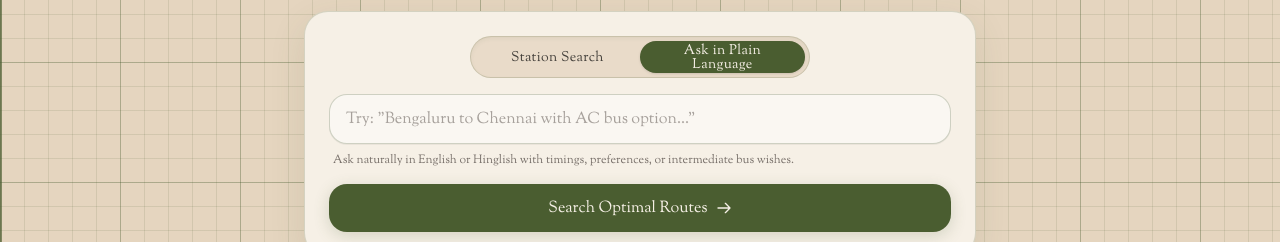
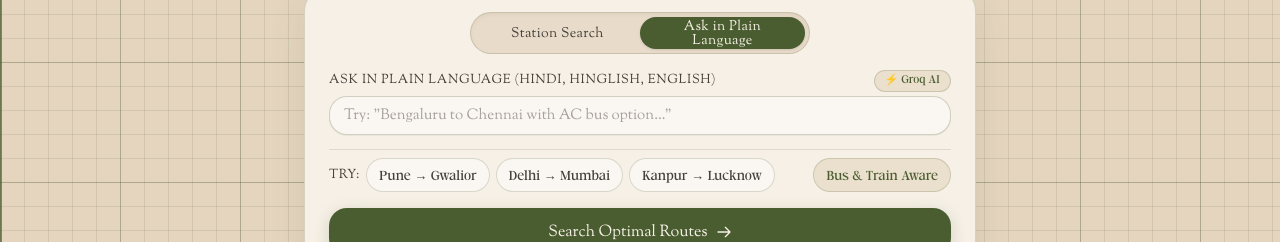
Before and after one commit to Hawlucha10/MargDarshak-backend, a React (Vite) app: page / in a window 1280 px wide. Both pictures are taken after a click on the button "Ask in Plain Language". Shown: the part 298-540 px from the top of the page. Built offline with nearby package versions, Linux system fonts and the light colour scheme; no server answers.

Commit message:
fix(ui): equalize search card size across Station Search and Plain Language toggle modes

```diff
--- a/src/components/SearchBar.tsx
+++ b/src/components/SearchBar.tsx
@@ -132,7 +132,10 @@ export default function SearchBar() {
         <div className="inline-flex items-center bg-[#E5D5BF]/75 p-1 rounded-full border border-[#4A5D30]/20 shadow-inner w-full max-w-[340px]">
           <button
             type="button"
-            onClick={() => setIsNlpMode(false)}
+            onClick={() => {
+              setIsNlpMode(false);
+              setErrorMsg('');
+            }}
             className={`flex-1 h-8 px-3 rounded-full text-xs sm:text-sm font-semibold tracking-wide transition-all cursor-pointer inline-flex items-center justify-center leading-none text-center ${
               !isNlpMode
                 ? 'bg-[#4A5D30] text-[#F6F0E6] shadow-sm'
@@ -143,7 +146,10 @@ export default function SearchBar() {
           </button>
           <button
             type="button"
-            onClick={() => setIsNlpMode(true)}
+            onClick={() => {
+              setIsNlpMode(true);
+              setErrorMsg('');
+            }}
             className={`flex-1 h-8 px-3 rounded-full text-xs sm:text-sm font-semibold tracking-wide transition-all cursor-pointer inline-flex items-center justify-center leading-none text-center ${
               isNlpMode
                 ? 'bg-[#4A5D30] text-[#F6F0E6] shadow-sm'
@@ -155,40 +161,26 @@ export default function SearchBar() {
         </div>
       </div>
 
-      {isNlpMode ? (
-        <div className="mb-4 space-y-2">
-          <div className="relative">
-            <input
-              type="text"
-              value={nlpQuery}
-              onChange={(e) => setNlpQuery(e.target.value)}
-              placeholder={`Try: "${DYNAMIC_PLACEHOLDERS[placeholderIdx]}"`}
-              className="w-full bg-[#FAF7F2] border border-[#4A5D30]/25 rounded-xl px-4 py-3 text-[#111111] text-sm sm:text-base outline-none focus:bg-white focus:ring-2 focus:ring-[#4A5D30]/30 focus:border-[#4A5D30] placeholder:text-stone-400 transition-all shadow-2xs"
-            />
-            {nlpQuery && (
-              <button
-                type="button"
-                onClick={() => setNlpQuery('')}
-                className="absolute right-3.5 top-1/2 -translate-y-1/2 text-stone-400 hover:text-[#4A5D30] text-sm font-bold p-1 cursor-pointer"
-              >
-                ✕
-              </button>
-            )}
-          </div>
-          <p className="text-xs text-stone-500 px-1">
-            Ask naturally in English or Hinglish with timings, preferences, or intermediate bus wishes.
-          </p>
-        </div>
-      ) : (
-        <div className="space-y-3.5 mb-4">
+      {/* Content Panels: Superposed in CSS Grid so the whole box keeps the exact same size */}
+      <div className="grid grid-cols-1 grid-rows-1 mb-4">
+        {/* Panel 1: Station Search */}
+        <div
+          className={`col-start-1 row-start-1 space-y-3.5 transition-opacity duration-150 ${
+            !isNlpMode
+              ? 'opacity-100 relative z-10'
+              : 'opacity-0 pointer-events-none invisible select-none'
+          }`}
+          aria-hidden={isNlpMode}
+        >
           {/* Origin, Swap, Destination in a SINGLE COMPACT LINE */}
           <div className="flex items-center gap-2 sm:gap-3">
             <div className="flex-1 min-w-0">
-              <label className="block text-xs sm:text-[13px] font-semibold text-stone-700 uppercase tracking-wider mb-1">
+              <label className="block text-xs sm:text-[13px] font-semibold text-stone-700 uppercase tracking-wider mb-1 font-['OFLGoudyStM']">
                 From Station or City
               </label>
               <StationAutocomplete
                 value={originDisplay}
+                disabled={isNlpMode}
                 onChange={(code, name) => {
                   setOriginCode(code);
                   setOriginDisplay(`${name} (${code})`);
@@ -201,8 +193,9 @@ export default function SearchBar() {
             <div className="pt-5 shrink-0">
               <button
                 type="button"
+                disabled={isNlpMode}
                 onClick={handleSwap}
-                className="w-9 h-9 sm:w-10 sm:h-10 rounded-xl border border-[#4A5D30]/25 bg-[#FAF7F2] hover:bg-[#E5D5BF] text-[#4A5D30] flex items-center justify-center transition-all shadow-2xs hover:border-[#4A5D30] active:scale-95 cursor-pointer"
+                className="w-9 h-9 sm:w-10 sm:h-10 rounded-xl border border-[#4A5D30]/25 bg-[#FAF7F2] hover:bg-[#E5D5BF] text-[#4A5D30] flex items-center justify-center transition-all shadow-2xs hover:border-[#4A5D30] active:scale-95 cursor-pointer disabled:opacity-50"
                 title="Swap stations"
               >
                 <svg className="w-4 h-4 text-[#4A5D30]" fill="none" viewBox="0 0 24 24" stroke="currentColor" strokeWidth={2}>
@@ -212,11 +205,12 @@ export default function SearchBar() {
             </div>
 
             <div className="flex-1 min-w-0">
-              <label className="block text-xs sm:text-[13px] font-semibold text-stone-700 uppercase tracking-wider mb-1">
+              <label className="block text-xs sm:text-[13px] font-semibold text-stone-700 uppercase tracking-wider mb-1 font-['OFLGoudyStM']">
                 To Station or City
               </label>
               <StationAutocomplete
                 value={destDisplay}
+                disabled={isNlpMode}
                 onChange={(code, name) => {
                   setDestCode(code);
                   setDestDisplay(`${name} (${code})`);
@@ -237,6 +231,7 @@ export default function SearchBar() {
                   value={date}
                   onChange={setDate}
                   minDate={todayStr}
+                  disabled={isNlpMode}
                 />
                 {date && (
                   <span className="hidden sm:inline-flex h-8.5 items-center justify-center px-3 rounded-full text-[13px] sm:text-sm font-semibold text-[#4A5D30] bg-[#E5D5BF]/60 border border-[#4A5D30]/20 font-['Timeless'] leading-none">
@@ -249,6 +244,7 @@ export default function SearchBar() {
               <div className="flex items-center gap-1.5 overflow-x-auto pb-0.5 sm:pb-0 font-['Timeless']">
                 <button
                   type="button"
+                  disabled={isNlpMode}
                   onClick={() => setQuickDate(0)}
                   className={`w-24 sm:w-26 h-8.5 rounded-full text-xs sm:text-[13.5px] font-semibold border transition-all cursor-pointer inline-flex items-center justify-center leading-none ${
                     date === todayStr
@@ -260,6 +256,7 @@ export default function SearchBar() {
                 </button>
                 <button
                   type="button"
+                  disabled={isNlpMode}
                   onClick={() => setQuickDate(1)}
                   className={`w-24 sm:w-26 h-8.5 rounded-full text-xs sm:text-[13.5px] font-semibold border transition-all cursor-pointer inline-flex items-center justify-center leading-none ${
                     date === new Date(Date.now() + 86400000).toISOString().split('T')[0]
@@ -273,7 +270,92 @@ export default function SearchBar() {
             </div>
           </div>
         </div>
-      )}
+
+        {/* Panel 2: Ask in Plain Language */}
+        <div
+          className={`col-start-1 row-start-1 space-y-3.5 transition-opacity duration-150 ${
+            isNlpMode
+              ? 'opacity-100 relative z-10'
+              : 'opacity-0 pointer-events-none invisible select-none'
+          }`}
+          aria-hidden={!isNlpMode}
+        >
+          {/* Query Input with Matching Label Height */}
+          <div>
+            <div className="flex items-center justify-between mb-1">
+              <label className="block text-xs sm:text-[13px] font-semibold text-stone-700 uppercase tracking-wider font-['OFLGoudyStM']">
+                Ask in Plain Language (Hindi, Hinglish, English)
+              </label>
+              <span className="text-[11px] font-semibold text-[#4A5D30] bg-[#E5D5BF]/60 px-2.5 py-0.5 rounded-full border border-[#4A5D30]/20 font-['Timeless']">
+                ⚡ Groq AI
+              </span>
+            </div>
+            <div className="relative">
+              <input
+                type="text"
+                value={nlpQuery}
+                onChange={(e) => setNlpQuery(e.target.value)}
+                disabled={!isNlpMode}
+                placeholder={`Try: "${DYNAMIC_PLACEHOLDERS[placeholderIdx]}"`}
+                className="w-full bg-[#FAF7F2] border border-[#4A5D30]/25 rounded-xl px-3.5 py-2 font-['OFLGoudyStM'] text-[#111111] text-sm sm:text-[15px] outline-none focus:bg-white focus:ring-2 focus:ring-[#4A5D30]/30 focus:border-[#4A5D30] placeholder:text-stone-400 transition-all shadow-2xs"
+              />
+              {nlpQuery && (
+                <button
+                  type="button"
+                  onClick={() => setNlpQuery('')}
+                  className="absolute right-3.5 top-1/2 -translate-y-1/2 text-stone-400 hover:text-[#4A5D30] text-sm font-bold p-1 cursor-pointer"
+                  title="Clear query"
+                >
+                  ✕
+                </button>
+              )}
+            </div>
+          </div>
+
+          {/* Quick Example Chips with Identical Height to Date Row */}
+          <div className="pt-2 border-t border-[#4A5D30]/15">
+            <div className="flex flex-col sm:flex-row sm:items-center justify-between gap-2.5">
+              <div className="flex items-center gap-1.5 overflow-x-auto pb-0.5 sm:pb-0">
+                <span className="text-xs sm:text-[13px] font-semibold text-stone-700 uppercase tracking-wider shrink-0 font-['OFLGoudyStM'] leading-none">
+                  Try:
+                </span>
+                <div className="flex items-center gap-1.5 font-['Timeless']">
+                  <button
+                    type="button"
+                    disabled={!isNlpMode}
+                    onClick={() => setNlpQuery('Pune se Gwalior agle hafte subah')}
+                    className="h-8.5 px-3 rounded-full text-xs sm:text-[13px] font-semibold border bg-[#FAF7F2] border-[#4A5D30]/20 text-stone-700 hover:bg-[#E5D5BF] transition-all cursor-pointer inline-flex items-center justify-center leading-none active:scale-95"
+                  >
+                    <span className="translate-y-[0.5px]">Pune → Gwalior</span>
+                  </button>
+                  <button
+                    type="button"
+                    disabled={!isNlpMode}
+                    onClick={() => setNlpQuery('Delhi to Mumbai before 8 PM')}
+                    className="h-8.5 px-3 rounded-full text-xs sm:text-[13px] font-semibold border bg-[#FAF7F2] border-[#4A5D30]/20 text-stone-700 hover:bg-[#E5D5BF] transition-all cursor-pointer inline-flex items-center justify-center leading-none active:scale-95"
+                  >
+                    <span className="translate-y-[0.5px]">Delhi → Mumbai</span>
+                  </button>
+                  <button
+                    type="button"
+                    disabled={!isNlpMode}
+                    onClick={() => setNlpQuery('Kanpur se Lucknow sabse sasta')}
+                    className="hidden md:inline-flex h-8.5 px-3 rounded-full text-xs sm:text-[13px] font-semibold border bg-[#FAF7F2] border-[#4A5D30]/20 text-stone-700 hover:bg-[#E5D5BF] transition-all cursor-pointer items-center justify-center leading-none active:scale-95"
+                  >
+                    <span className="translate-y-[0.5px]">Kanpur → Lucknow</span>
+                  </button>
+                </div>
+              </div>
+
+              <div className="flex items-center gap-1.5 shrink-0 font-['Timeless']">
+                <span className="h-8.5 inline-flex items-center justify-center px-3 rounded-full text-xs sm:text-[13px] font-semibold text-[#4A5D30] bg-[#E5D5BF]/60 border border-[#4A5D30]/20 leading-none">
+                  <span className="translate-y-[0.5px]">Bus & Train Aware</span>
+                </span>
+              </div>
+            </div>
+          </div>
+        </div>
+      </div>
 
       {/* Error feedback if fields are incomplete */}
       {errorMsg && (
```
Also changed, not shown: src/components/CustomDatePicker.tsx (+5 -3 lines), src/components/StationAutocomplete.tsx (+5 -3 lines).
